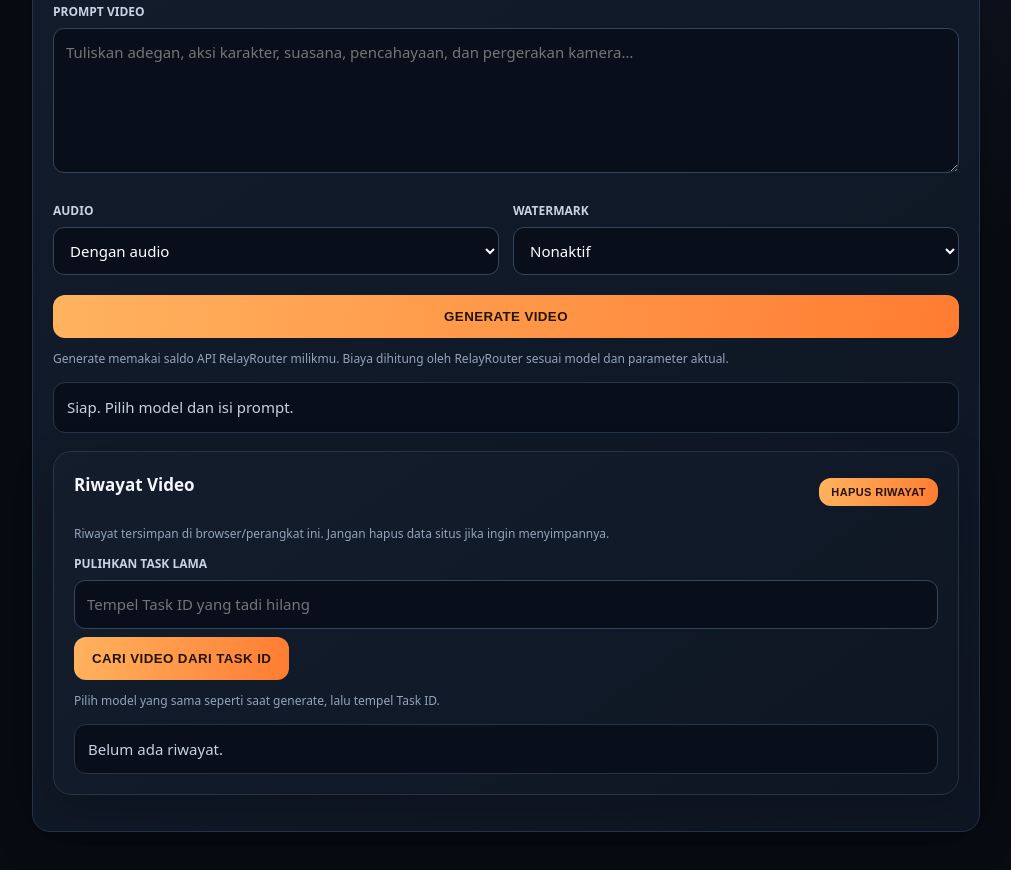
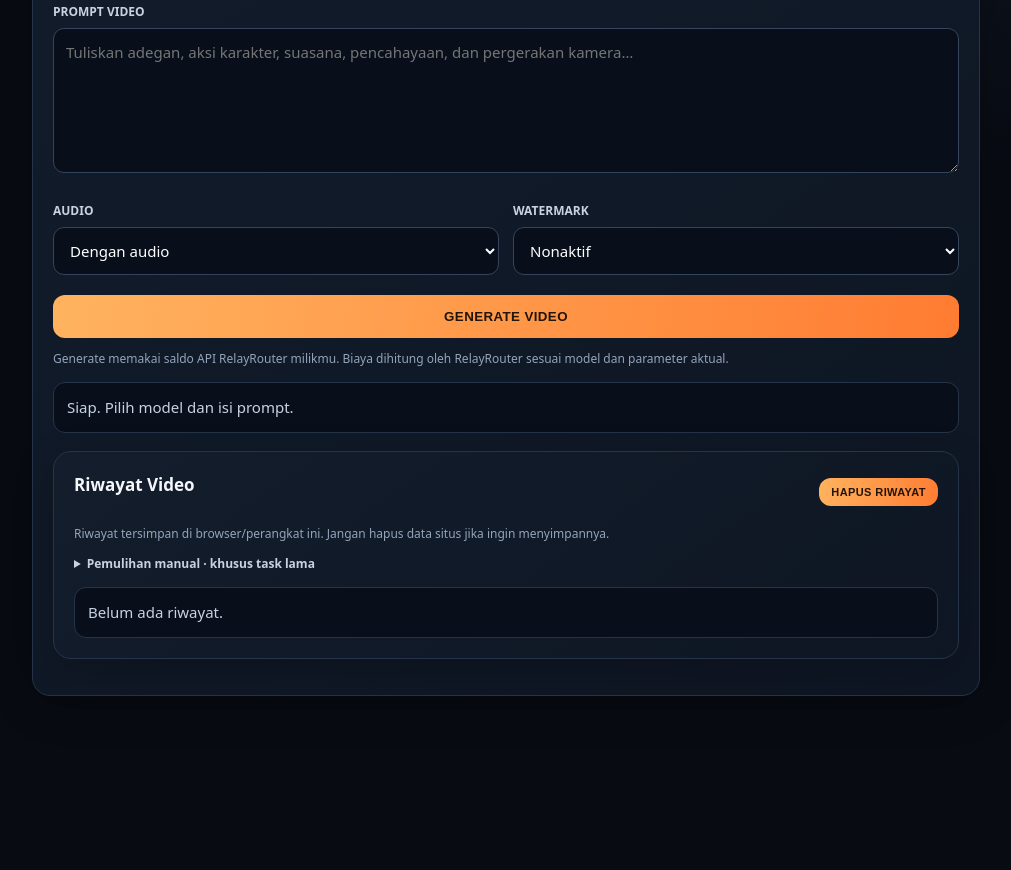
Before and after one commit to haririnosaka-afk/clancy-generator-bot, a website: page public/index.html in a window 1280 px wide. Shown: the part 751-1621 px from the top of the page, without its empty margins (134-1145 px from the left). After the commit the page ends 1561 px from the top, so only its background shows below. Drawn offline with Linux system fonts and the light colour scheme; no server answers.

Commit message:
Make CLANCY resume pending video tasks automatically after refresh

```diff
--- a/public/index.html
+++ b/public/index.html
@@ -18,7 +18,7 @@
 <div class="grid"><div class="field"><label>AUDIO</label><select id="audio"><option value="true">Dengan audio</option><option value="false">Tanpa audio</option></select></div><div class="field"><label>WATERMARK</label><select id="watermark"><option value="false">Nonaktif</option><option value="true">Aktif</option></select></div></div>
 <button class="btn wide" id="generate" type="submit">GENERATE VIDEO</button>
 <p class="hint">Generate memakai saldo API RelayRouter milikmu. Biaya dihitung oleh RelayRouter sesuai model dan parameter aktual.</p>
-</form><div id="jobStatus" class="status">Siap. Pilih model dan isi prompt.</div><div id="result" class="result"></div><div class="panel" style="margin-top:18px"><div class="topline"><h2>Riwayat Video</h2><button type="button" class="btn" id="clearHistory" style="padding:8px 12px;font-size:11px">HAPUS RIWAYAT</button></div><p class="hint">Riwayat tersimpan di browser/perangkat ini. Jangan hapus data situs jika ingin menyimpannya.</p><div class="field"><label>PULIHKAN TASK LAMA</label><input id="recoverTask" placeholder="Tempel Task ID yang tadi hilang"><button type="button" class="btn" id="recoverButton" style="margin-top:8px">CARI VIDEO DARI TASK ID</button><p class="hint">Pilih model yang sama seperti saat generate, lalu tempel Task ID.</p></div><div id="historyList" class="status">Belum ada riwayat.</div></div></div>
+</form><div id="jobStatus" class="status">Siap. Pilih model dan isi prompt.</div><div id="result" class="result"></div><div class="panel" style="margin-top:18px"><div class="topline"><h2>Riwayat Video</h2><button type="button" class="btn" id="clearHistory" style="padding:8px 12px;font-size:11px">HAPUS RIWAYAT</button></div><p class="hint">Riwayat tersimpan di browser/perangkat ini. Jangan hapus data situs jika ingin menyimpannya.</p><details class="field"><summary style="cursor:pointer;color:#c7d2e2;font-size:12px;font-weight:700">Pemulihan manual · khusus task lama</summary><input id="recoverTask" placeholder="Task ID lama" style="margin-top:10px"><button type="button" class="btn" id="recoverButton" style="margin-top:8px">PULIHKAN TASK</button><p class="hint">Task baru akan disimpan dan dipulihkan otomatis saat halaman dibuka kembali.</p></details><div id="historyList" class="status">Belum ada riwayat.</div></div></div>
 </section>
 </main>
 <script>
@@ -27,7 +27,7 @@ const HISTORY_KEY="clancy_video_history_v1";
 function readHistory(){try{return JSON.parse(localStorage.getItem(HISTORY_KEY)||"[]")}catch{return []}}
 function saveTask(item){const items=readHistory();const i=items.findIndex(x=>x.task_id===item.task_id);if(i>=0)items[i]={...items[i],...item};else items.unshift(item);localStorage.setItem(HISTORY_KEY,JSON.stringify(items.slice(0,30)));renderHistory()}
 function renderHistory(){const root=$("historyList");root.replaceChildren();const items=readHistory();if(!items.length){root.textContent="Belum ada riwayat.";return;}items.forEach(item=>{const wrap=document.createElement("div");wrap.style.cssText="padding:10px 0;border-bottom:1px solid #263449";const title=document.createElement("div");title.textContent=(item.model||"Seedance")+" · "+(item.seconds||"?")+" detik · "+(item.status||"pending");const id=document.createElement("div");id.className="tiny";id.textContent=item.task_id;wrap.append(title,id);if(item.video_url){const a=document.createElement("a");a.href=item.video_url;a.target="_blank";a.rel="noopener";a.textContent="Buka video";wrap.append(a)}else{const b=document.createElement("button");b.type="button";b.className="btn";b.style.cssText="padding:7px 10px;margin-top:7px;font-size:11px";b.textContent="LANJUT CEK STATUS";b.onclick=()=>resumeTask(item);wrap.append(b)}root.append(wrap)})}
-async function resumeTask(item){$("model").value=item.model;activeTask=item.task_id;$("jobStatus").textContent="Melanjutkan task: "+item.task_id+" | Status: "+(item.status||"pending");$("result").replaceChildren();$("generate").disabled=true;try{await poll(item.task_id,item.model,item)}catch(e){$("jobStatus").textContent="Status task: "+e.message}finally{$("generate").disabled=false}}
+let pollingTask=null;async function resumeTask(item){if(pollingTask===item.task_id)return;pollingTask=item.task_id;$("model").value=item.model;activeTask=item.task_id;$("jobStatus").textContent="Melanjutkan otomatis · "+item.task_id+" · "+(item.status||"pending");$("result").replaceChildren();$("generate").disabled=true;try{await poll(item.task_id,item.model,item)}catch(e){$("jobStatus").textContent="Pemeriksaan task: "+e.message}finally{$("generate").disabled=false;pollingTask=null}}
 $("clearHistory").addEventListener("click",()=>{if(confirm("Hapus semua riwayat di browser ini?")){localStorage.removeItem(HISTORY_KEY);renderHistory()}});
 $("recoverButton").addEventListener("click",()=>{const task=$("recoverTask").value.trim();if(!task){alert("Tempel Task ID terlebih dahulu.");return;}const model=$("model").value;const item={task_id:task,model,seconds:null,status:"pending",createdAt:new Date().toISOString()};saveTask(item);resumeTask(item)});
 renderHistory();
@@ -44,5 +44,6 @@ async function request(url,options={}){const r=await fetch(url,options);let d={}
 async function fileData(file){const bitmap=await createImageBitmap(file);const scale=Math.min(1,1600/Math.max(bitmap.width,bitmap.height));const canvas=document.createElement("canvas");canvas.width=Math.round(bitmap.width*scale);canvas.height=Math.round(bitmap.height*scale);canvas.getContext("2d").drawImage(bitmap,0,0,canvas.width,canvas.height);bitmap.close();return canvas.toDataURL("image/jpeg",0.78);}
 function showVideo(url){$("result").replaceChildren();const v=document.createElement("video");v.controls=true;v.playsInline=true;v.src=url;const a=document.createElement("a");a.href=url;a.target="_blank";a.rel="noopener";a.textContent="Buka / unduh video";$("result").append(v,a);}
 async function poll(task,model,item={}){for(let i=0;i<120;i++){await new Promise(r=>setTimeout(r,5000));const d=await request("/api/jobs?task_id="+encodeURIComponent(task)+"&model="+encodeURIComponent(model));$("jobStatus").textContent="Task: "+task+" | Status: "+d.status;saveTask({...item,task_id:task,model,status:d.status,updatedAt:new Date().toISOString(),video_url:d.video_url||item.video_url||null});if(d.status==="succeeded"&&d.video_url){$("jobStatus").textContent="Video berhasil dibuat.";showVideo(d.video_url);return;}if(d.status==="failed")throw Error(typeof d.error==="string"?d.error:"Generate gagal.");}throw Error("Proses masih berjalan. Task tersimpan di Riwayat Video: "+task);}
+window.addEventListener("load",()=>{const latest=readHistory().find(x=>x.task_id&&x.model&&!x.video_url&&!["failed","succeeded"].includes(String(x.status||"").toLowerCase()));if(latest)setTimeout(()=>resumeTask(latest),700);});
 $("form").onsubmit=async e=>{e.preventDefault();const button=$("generate");button.disabled=true;$("result").replaceChildren();$("jobStatus").textContent="Mengirim permintaan ke RelayRouter…";try{const files=Array.from($("images").files||[]);if(files.length>9)throw Error("Maksimal 9 gambar.");const images=await Promise.all(files.map(fileData));const model=$("model").value;const d=await request("/api/jobs",{method:"POST",headers:{"Content-Type":"application/json"},body:JSON.stringify({model,seconds:Number($("duration").value),resolution:$("resolution").value,ratio:$("ratio").value,prompt:$("prompt").value,images,generate_audio:$("audio").value==="true",watermark:$("watermark").value==="true"})});activeTask=d.task_id;const historyItem={task_id:activeTask,model,seconds:Number($("duration").value),prompt:$("prompt").value,status:d.status||"pending",createdAt:new Date().toISOString()};saveTask(historyItem);$("jobStatus").textContent="Permintaan diterima. Task ID: "+activeTask+" | Menunggu hasil…";await poll(activeTask,model,historyItem);}catch(e){$("jobStatus").textContent="Gagal: "+e.message;}finally{button.disabled=false;}};
 </script></body></html>
```
